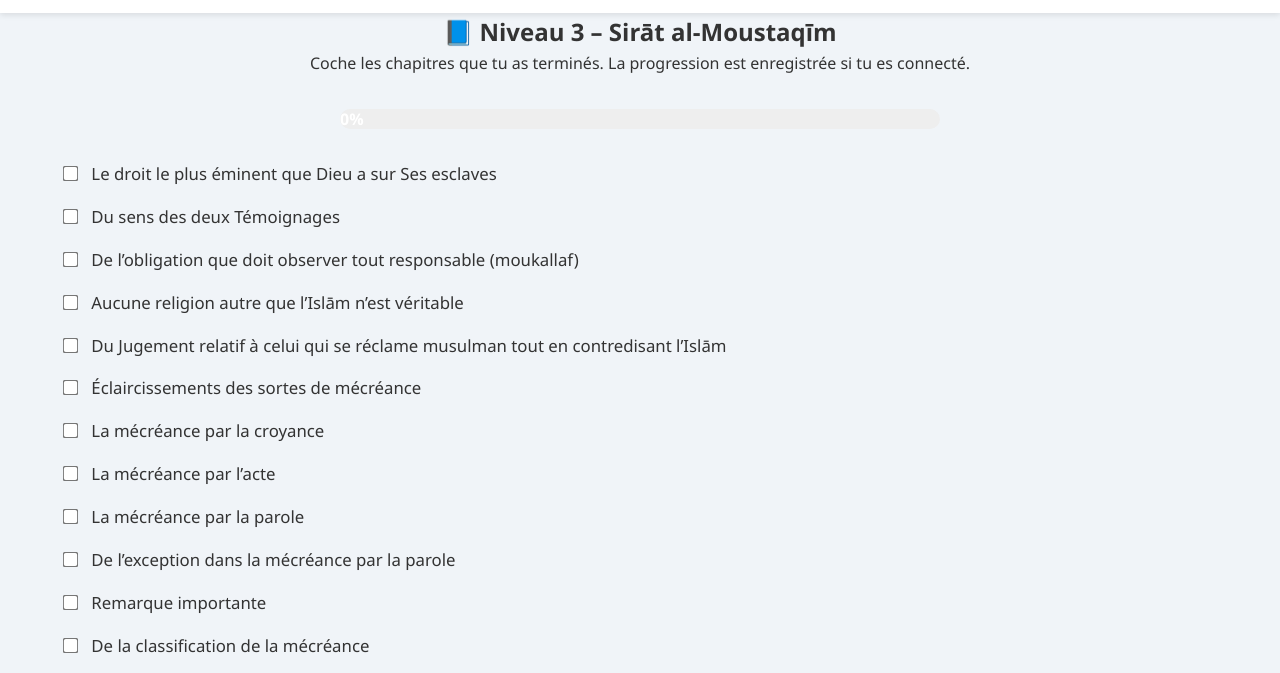
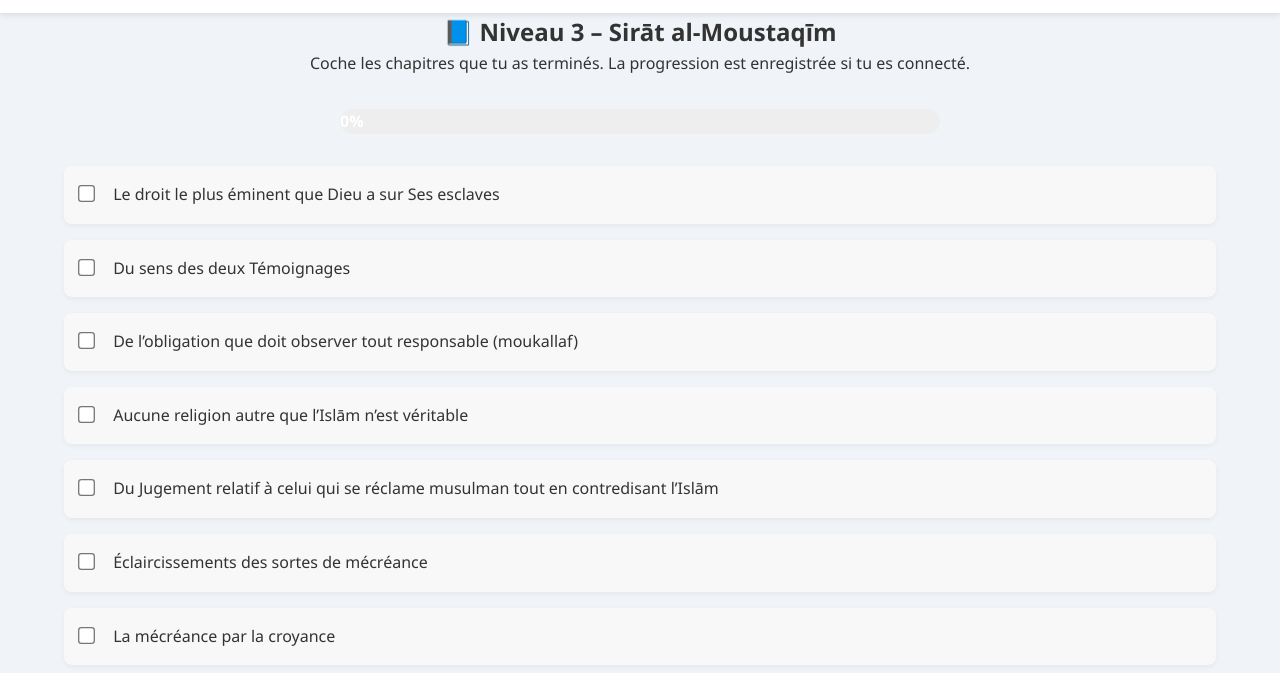
Before and after one commit to alhaqq12/alhaqq12.github.io, a plain HTML site: page niveau3.html in a window 1280 px wide. Shown: the part 65-738 px from the top of the page. Drawn offline with Linux system fonts and the light colour scheme; no server answers.

Commit message:
Update style.css

```diff
--- a/style.css
+++ b/style.css
@@ -408,45 +408,57 @@ main {
   font-weight: bold;
   color: green;
 }
+/* ===== CHAPITRES NIVEAU 3 ===== */
 .chapter-list {
   list-style: none;
   padding: 0;
   margin-top: 2rem;
+  display: flex;
+  flex-direction: column;
+  gap: 1rem;
 }
 
 .chapter-item {
-  margin-bottom: 1rem;
-  font-size: 1.05rem;
+  background-color: #f8f8f8;
+  padding: 1rem;
+  border-radius: 8px;
+  box-shadow: 0 2px 5px rgba(0,0,0,0.05);
   display: flex;
   align-items: center;
-  gap: 0.5rem;
+  font-size: 1rem;
+  transition: background-color 0.3s ease;
+}
+
+.chapter-item:hover {
+  background-color: #e6f2f2;
 }
 
 .chapter-item input[type="checkbox"] {
-  transform: scale(1.2);
-  margin-right: 10px;
+  margin-right: 1rem;
+  transform: scale(1.3);
 }
 
-/* Barre de progression */
+/* ===== BARRE DE PROGRESSION ===== */
 .progress-wrapper {
-  width: 100%%;
+  width: 100%;
   max-width: 600px;
   margin: 2rem auto;
 }
 
 .progress-bar {
-  width: 100%%;
+  width: 100%;
   background-color: #eee;
   border-radius: 20px;
   overflow: hidden;
+  height: 25px;
 }
 
 .progress-value {
-  height: 20px;
+  height: 100%;
   background-color: #009688;
+  color: white;
+  font-weight: bold;
   text-align: center;
-  color: white;
-  line-height: 20px;
-  font-weight: bold;
-  transition: width 0.4s ease;
+  line-height: 25px;
+  transition: width 0.4s ease-in-out;
 }
```
